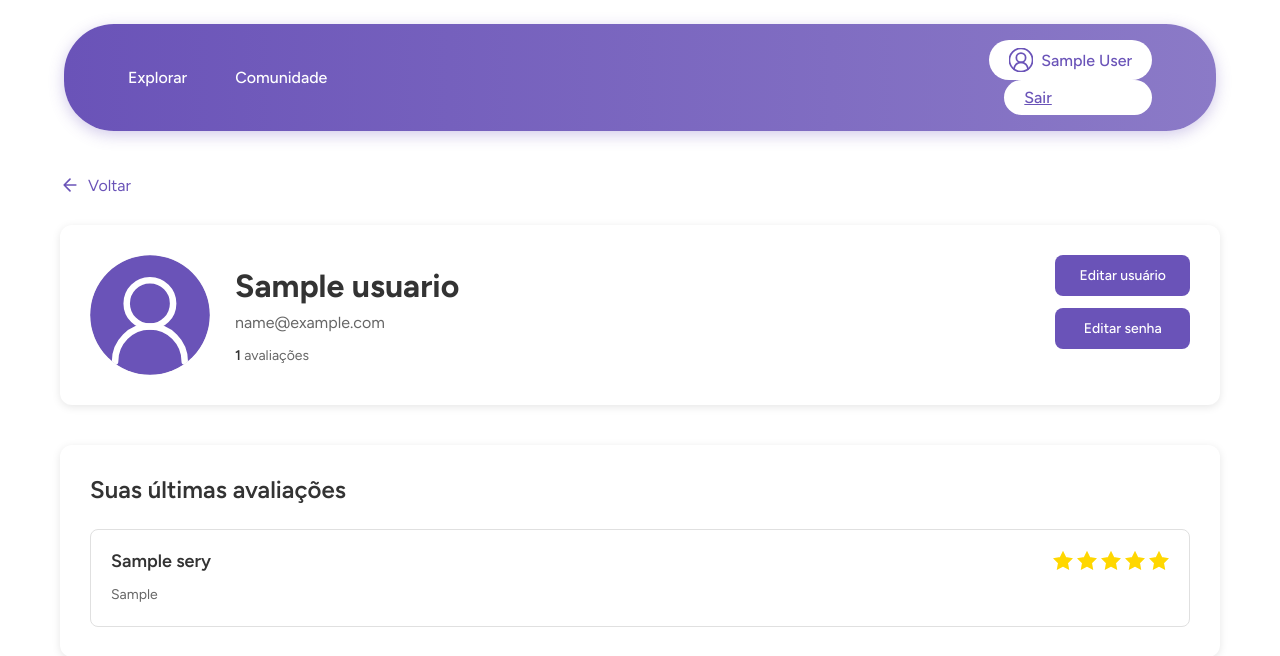
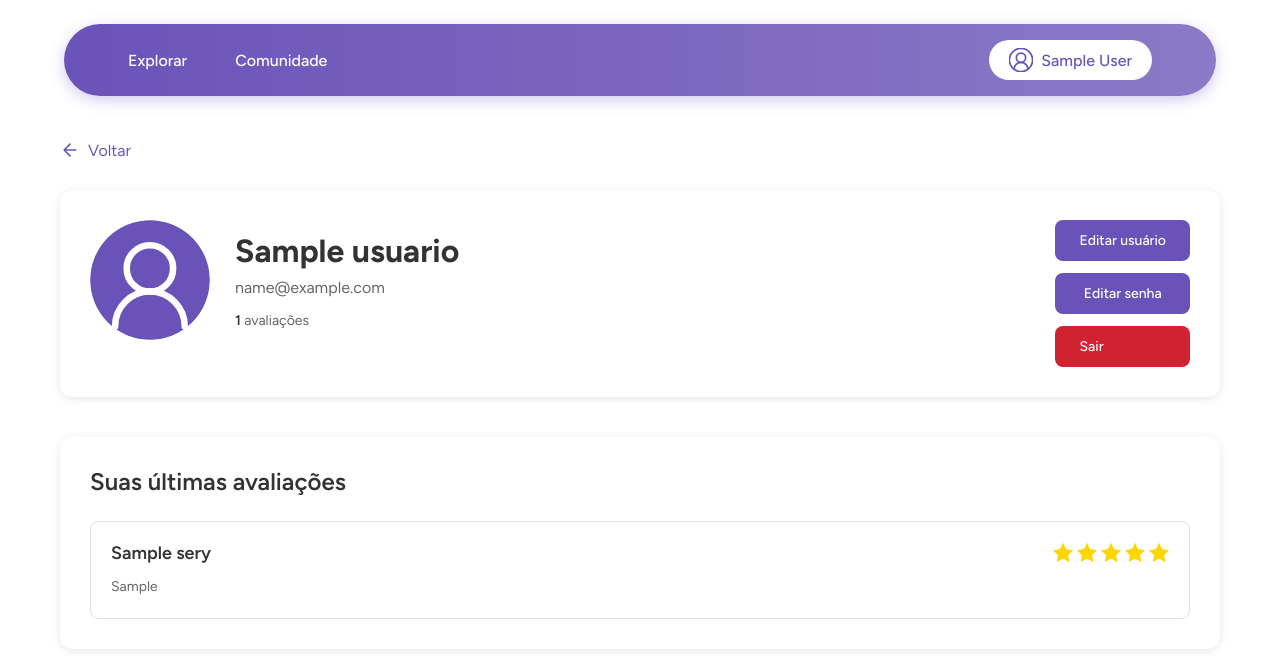
Before and after one commit to ericbrambilaifc/FrameFlow, a PHP site: page /perfil.php?id=1 in a window 1280 px wide. Shown: the top 656 px of the page. Run offline with PHP 8.4, Linux system fonts and the light colour scheme; the visitor is signed in with stand-in values (Sample User, id 1); tables that the repository leaves empty or names only in its code hold one stand-in row (values such as "Sample post").

Commit message:
add perfil e arrumado botao logout

```diff
--- a/explorar.php
+++ b/explorar.php
@@ -41,7 +41,6 @@ if (isset($_GET['buscar']) && !empty($_GET['buscar'])) {
                     </i>
                     <?php echo htmlspecialchars($_SESSION['usuario_nome']); ?>
                 </a>
-                <a href="logout.php" style="margin-left: 15px; color: #6A53B8; text-decoration: underline;">Sair</a>
             <?php else: ?>
                 <a href="#" id="openModal">
                     <i>
--- a/perfil.css
+++ b/perfil.css
@@ -99,6 +99,25 @@
 
 .btn-editar:hover {
     background: #5a4399;
+}
+
+.btn-sair {
+    text-decoration: none;
+    background-color: #D22232;
+    color: white;
+    border: none;
+    padding: 12px 24px;
+    border-radius: 8px;
+    font-size: 14px;
+    font-weight: 500;
+    cursor: pointer;
+    transition: background 0.2s;
+    white-space: nowrap;
+}
+
+.btn-sair:hover {
+    background-color: rgb(190, 2, 18);
+
 }
 
 .avaliacoes-secao {
@@ -233,6 +252,11 @@
         width: 100%;
     }
 
+    .btn-sair {
+        width: 100%;
+        text-align: center;
+    }
+
     .avaliacao-header {
         flex-direction: column;
         align-items: flex-start;
--- a/perfil.php
+++ b/perfil.php
@@ -60,7 +60,6 @@ $eh_proprio_perfil = isset($_SESSION['usuario_id']) && $_SESSION['usuario_id'] =
                     </i>
                     <?php echo htmlspecialchars($_SESSION['usuario_nome']); ?>
                 </a>
-                <a href="logout.php" style="margin-left: 15px; color: #6A53B8; text-decoration: underline;">Sair</a>
             <?php else: ?>
                 <a href="explorar.php" style="color: #6A53B8;">Fazer Login</a>
             <?php endif; ?>
@@ -99,6 +98,8 @@ $eh_proprio_perfil = isset($_SESSION['usuario_id']) && $_SESSION['usuario_id'] =
                 <div class="perfil-acoes">
                     <button class="btn-editar" onclick="abrirModalEditar()">Editar usuário</button>
                     <button class="btn-editar" onclick="abrirModalSenha()">Editar senha</button>
+                    <a href="logout.php" class="btn-sair">Sair</a>
+
                 </div>
             <?php endif; ?>
         </div>
@@ -150,11 +151,9 @@ $eh_proprio_perfil = isset($_SESSION['usuario_id']) && $_SESSION['usuario_id'] =
                 <form action="editar_perfil.php" method="post" id="formEditarPerfil">
                     <div class="form-grupo">
                         <div class="label-estilizado">
-                            <label>Nome Completo</label>
-                            <input type="text" name="nome_completo" id="nome_completo" value="<?php echo htmlspecialchars($usuario['nome_completo']); ?>" class="input-estilizado" required>
+                            <input type="text" name="nome_completo" id="nome_completo" placeholder="Crie seu novo nome de usuário" class="input-estilizado" required>
 
-                            <label style="margin-top: 1rem;">Digite sua senha para confirmar</label>
-                            <input type="password" name="senha_confirmacao" id="senha_confirmacao" placeholder="Sua senha atual" class="input-estilizado" required>
+                            <input type="password" name="senha_confirmacao" id="senha_confirmacao" placeholder="Digite sua senha" class="input-estilizado" required>
                         </div>
                     </div>
                     <button class="botao-entrar" type="submit">Salvar alterações</button>
```
